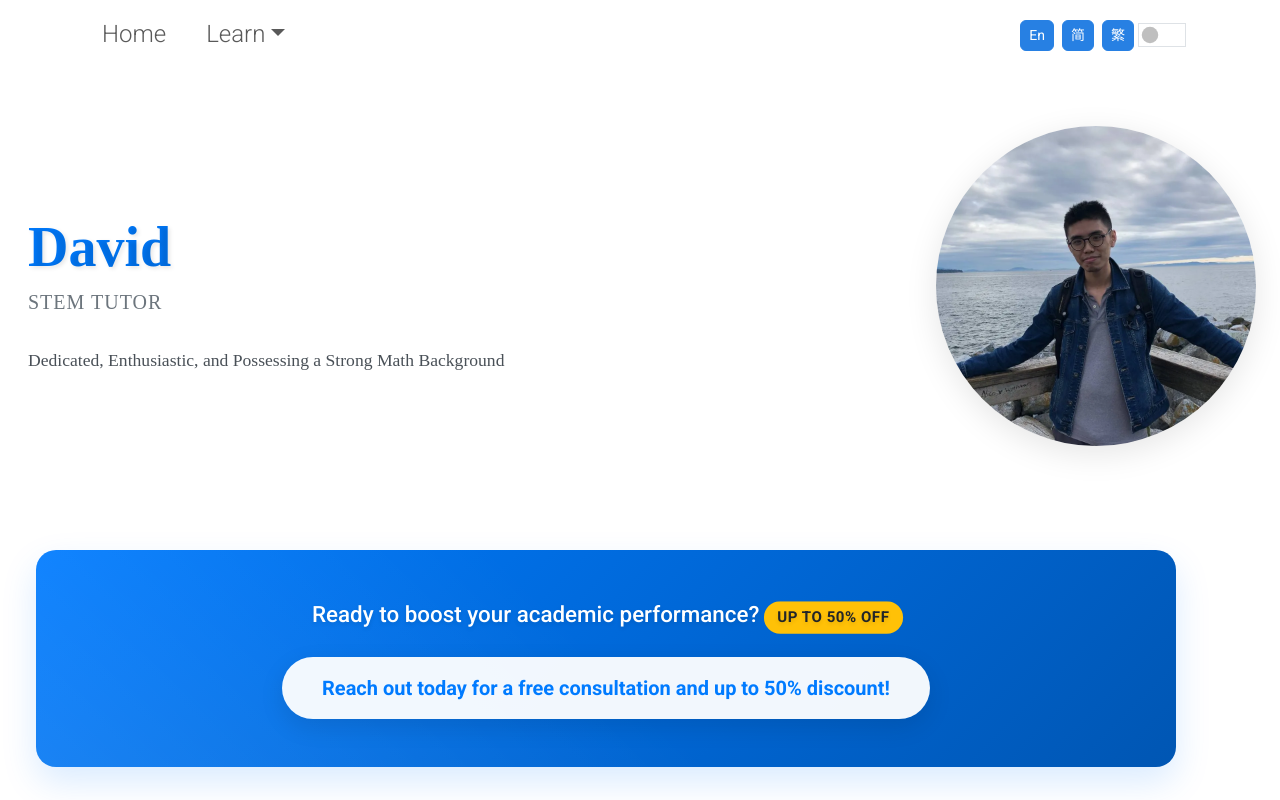
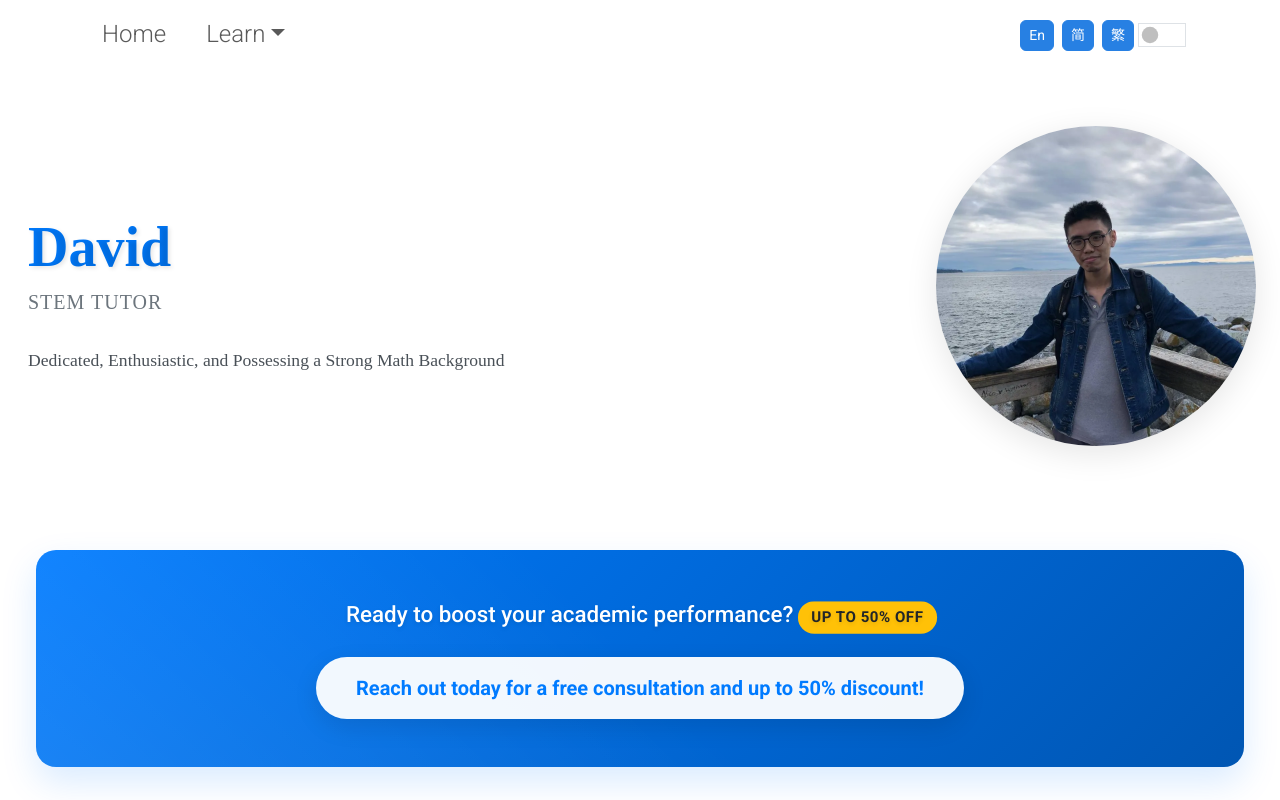
Before and after one commit to davidpangsw/tutor-site, a Next.js app: page /en/home in a window 1280 px wide. Shown: the top 800 px of the page. Built offline with nearby package versions, Linux system fonts and the light colour scheme; a web font is replaced by a local one.

Commit message:
Styled homepage

```diff
--- a/app/[locale]/home/components/TutorCallToAction.module.css
+++ b/app/[locale]/home/components/TutorCallToAction.module.css
@@ -2,11 +2,13 @@
   background: linear-gradient(135deg, #007bff 0%, #0056b3 100%);
   border-radius: 20px;
   padding: 3rem 2rem;
-  margin: 2rem 0;
+  margin: 2rem auto;
   text-align: center;
   box-shadow: 0 15px 35px rgba(0, 123, 255, 0.15);
   position: relative;
   overflow: hidden;
+  width: 100%;
+  max-width: 100%;
 }
 
 .callToActionSection::before {
@@ -18,6 +20,13 @@
   bottom: 0;
   background: linear-gradient(45deg, rgba(255, 255, 255, 0.1) 0%, transparent 50%);
   pointer-events: none;
+}
+
+.buttonContainer {
+  display: flex;
+  justify-content: center;
+  align-items: center;
+  width: 100%;
 }
 
 .callToActionButton {
--- a/app/[locale]/home/components/TutorCallToAction.tsx
+++ b/app/[locale]/home/components/TutorCallToAction.tsx
@@ -1,18 +1,19 @@
 
 import { useTranslations } from 'next-intl';
 import React from 'react'
-import { Button, Container } from 'react-bootstrap'
+import { Button } from 'react-bootstrap'
 import styles from './TutorCallToAction.module.css'
 
 const TutorCallToAction = () => {
   const t = useTranslations('your_tutor_page.tutor_call_to_action');
 
   return (
-    <Container className={styles.callToActionSection}>
+    <div className={styles.callToActionSection}>
       <div className={styles.highlightText}>
         {t('highlight_text')}
         <span className={styles.discountBadge}>{t('discount_badge')}</span>
       </div>
+      <div className={styles.buttonContainer}>
         <Button
           className={styles.callToActionButton}
           href="https://forms.gle/aqiwB1zVSEV9AoX77"
@@ -22,7 +23,8 @@ const TutorCallToAction = () => {
         >
           {t('call_to_action')}
         </Button>
-    </Container>
+      </div>
+    </div>
   )
 }
 
--- a/app/[locale]/home/page.tsx
+++ b/app/[locale]/home/page.tsx
@@ -85,7 +85,7 @@ const HomePage = () => {
             <HomePageIntro />
           </Col>
         </Row>
-        <Row className='py-2'><Col className='px-md-4'> <TutorCallToAction /> </Col> </Row>
+        <Row className='py-2'><Col className='px-md-4 text-center'> <TutorCallToAction /> </Col> </Row>
         <Row className='py-2'><Col className='px-md-4'> <ContactCard /> </Col> </Row>
 
         <Row className='py-2'><Col className='px-md-4'> <TutorWhatIProvide /> </Col> </Row>
```
Lines whose indentation alone changed are shown as unchanged.
